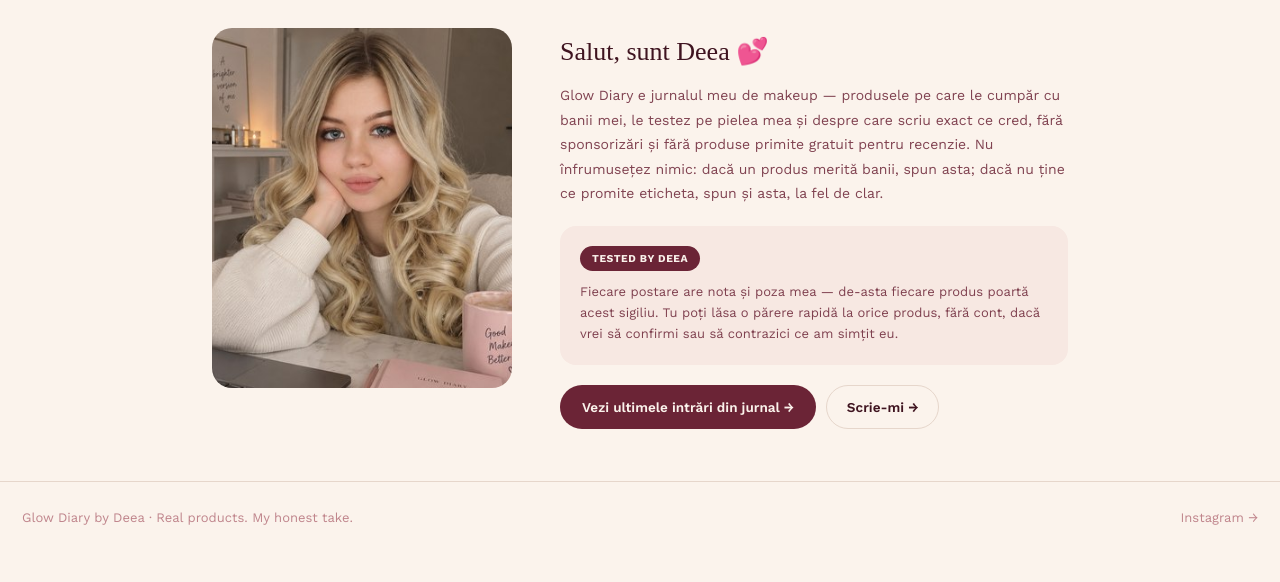
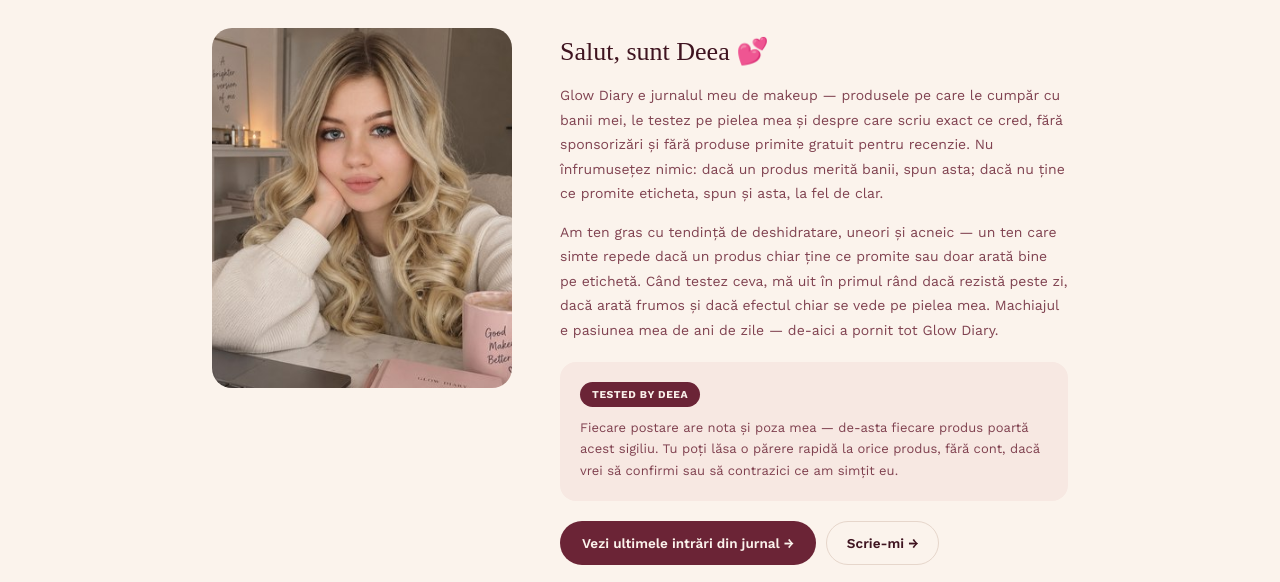
Before and after one commit to SanduAndreea22/Glow-Diary, a Django app: page /despre/ in a window 1280 px wide. Shown: the part 95-677 px from the top of the page. Run offline with Django 5.2, Linux system fonts and the light colour scheme; some web fonts are replaced.

Commit message:
Completează paragraful personal lipsă din Despre
Ten + ce contează pentru ea la testare, pe baza informațiilor date direct
de Deea (nu inventat): ten gras cu deshidratare și tendință acneică;
prioritatea la testare e rezistența peste zi, aspectul și efectul vizibil
pe piele.

Co-Authored-By: Claude Sonnet 5 <noreply@anthropic.com>
Claude-Session: https://claude.ai/code/session_01Gi8h9VHUAJ9k5uM1AvFbG7

```diff
--- a/reviews/templates/reviews/about.html
+++ b/reviews/templates/reviews/about.html
@@ -19,7 +19,13 @@
         și fără produse primite gratuit pentru recenzie. Nu înfrumusețez nimic: dacă un produs merită banii,
         spun asta; dacă nu ține ce promite eticheta, spun și asta, la fel de clar.
       </p>
-      {% comment %} Aici vine fraza personală despre ten/ce cauți în produse, de la Deea. {% endcomment %}
+      <p class="static-text">
+        Am ten gras cu tendință de deshidratare, uneori și acneic — un ten care simte repede
+        dacă un produs chiar ține ce promite sau doar arată bine pe etichetă. Când testez ceva,
+        mă uit în primul rând dacă rezistă peste zi, dacă arată frumos și dacă efectul chiar
+        se vede pe pielea mea. Machiajul e pasiunea mea de ani de zile — de-aici a pornit tot
+        Glow Diary.
+      </p>
 
       <div class="tested-callout">
         <div class="tested-callout-badge">TESTED BY DEEA</div>
```
